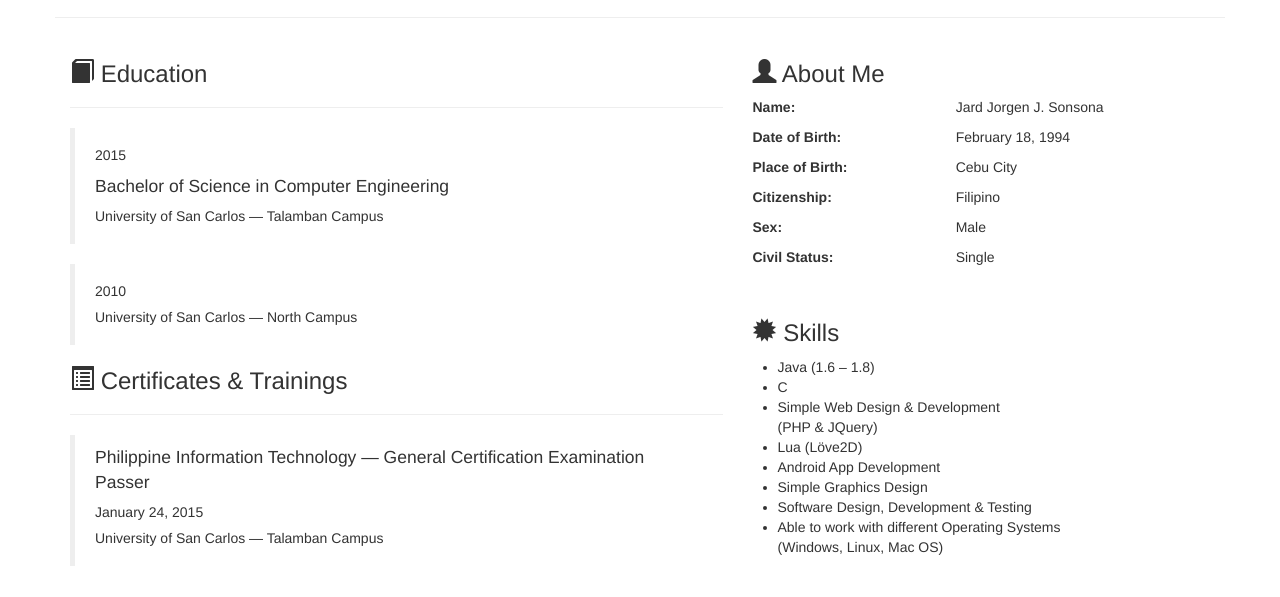
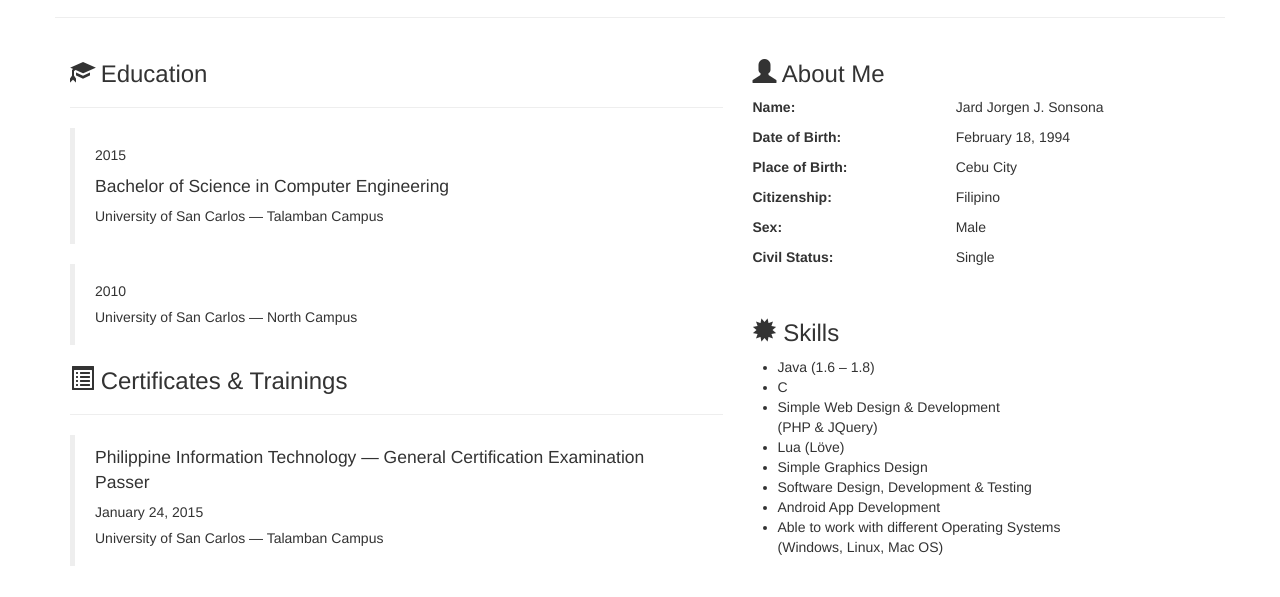
Before and after one commit to not-jay/not-jay.github.io, a plain HTML site: page resume/index.html in a window 1280 px wide. Shown: the part 203-800 px from the top of the page. Drawn offline with Linux system fonts and the light colour scheme.

Commit message:
Misc edits

```diff
--- a/resume/index.html
+++ b/resume/index.html
@@ -58,7 +58,7 @@
 		<div class="row"><hr></div>
 		<div class="row">
 			<div class="col-xs-7">
-				<h3><span class="glyphicon glyphicon-book" aria-hidden="true"></span> Education</h3>
+				<h3><span class="glyphicon glyphicon-education" aria-hidden="true"></span> Education</h3>
 				<hr>
 				<blockquote>
 					<h5>2015</h5>
@@ -104,10 +104,10 @@
 						<li>Java (1.6 &#8211; 1.8)</li>
 						<li>C</li>
 						<li>Simple Web Design &amp; Development<br>(PHP &amp; JQuery)</li>
-						<li>Lua (L<span class="text-lowercase">ÖVE</span>2D)</li>
-						<li>Android App Development</li>
+						<li>Lua (L<span class="text-lowercase">ÖVE</span>)</li>
 						<li>Simple Graphics Design</li>
 						<li>Software Design, Development &amp; Testing</li>
+						<li>Android App Development</li>
 						<li>Able to work with different Operating Systems<br>
 							(Windows, Linux, Mac OS)</li>
 					</ul>
```
